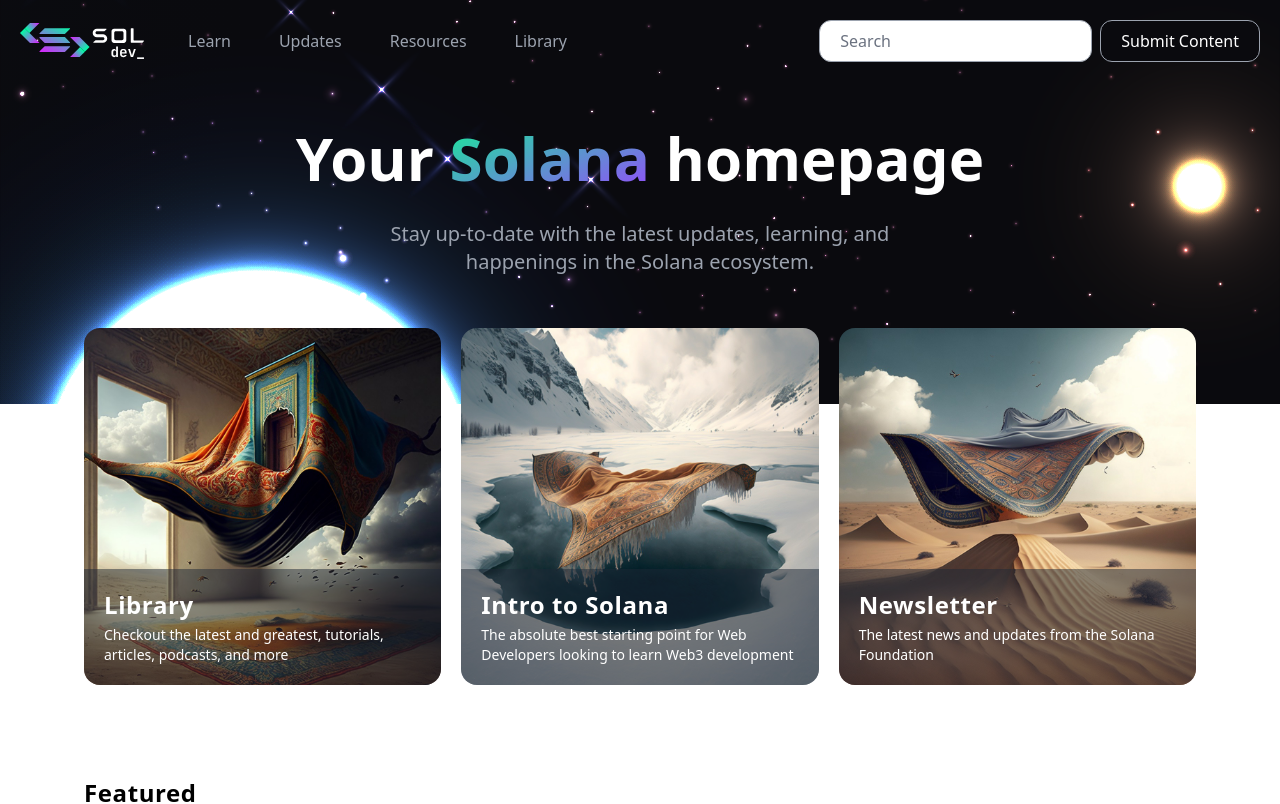
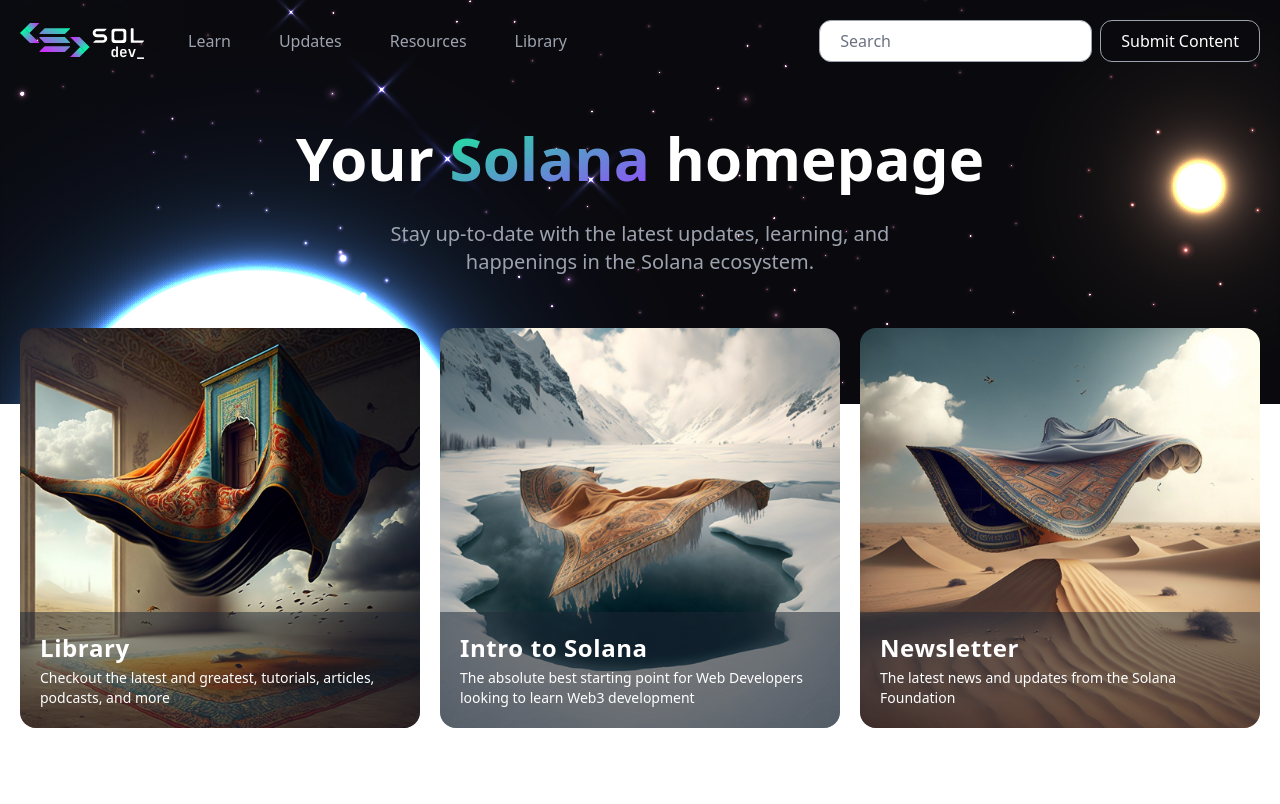
Before and after one commit to Tru3Bliss/solana-modern-ui, a Next.js app: page / in a window 1280 px wide. Shown: the top 804 px of the page. Built offline with nearby package versions, Linux system fonts and the light colour scheme.

Commit message:
refactor: set correct max size

```diff
--- a/src/pages/course/[slug].tsx
+++ b/src/pages/course/[slug].tsx
@@ -14,7 +14,7 @@
 export default function Page() {
   return (
     <LessonLayout seo={seo} title="Reading data from the network" href="#">
-      <section className={styles.wrapper + " container-inner-xl"}>
+      <section className={styles.wrapper + " container-inner"}>
         <section className={styles.leftSideLarge}>
           <article>content</article>
 
--- a/src/pages/library/index.tsx
+++ b/src/pages/library/index.tsx
@@ -24,7 +24,7 @@
         </p>
       </PageHero>
 
-      <section className={styles.wrapper + " container-inner-xl"}>
+      <section className={styles.wrapper + " container-inner"}>
         <section className={styles.rightSideLarge}>
           <main className={styles.gridContainer}>
             <ContentCard
--- a/src/styles/core/sidebar.module.css
+++ b/src/styles/core/sidebar.module.css
@@ -4,7 +4,6 @@
 
 .wrapper {
   @apply grid grid-cols-4 gap-5 mx-auto;
-  /* container-inner-xl */
 }
 
 .largeContainer {
--- a/src/styles/globals.css
+++ b/src/styles/globals.css
@@ -10,10 +10,7 @@
   /* @apply text-lg; */
 }
 .container-inner {
-  @apply mx-auto md:max-w-6xl;
-}
-.container-inner-xl {
-  @apply mx-auto xl:max-w-screen-2xl;
+  @apply mx-auto max-w-7xl;
 }
 .container {
   @apply container-inner;
```
